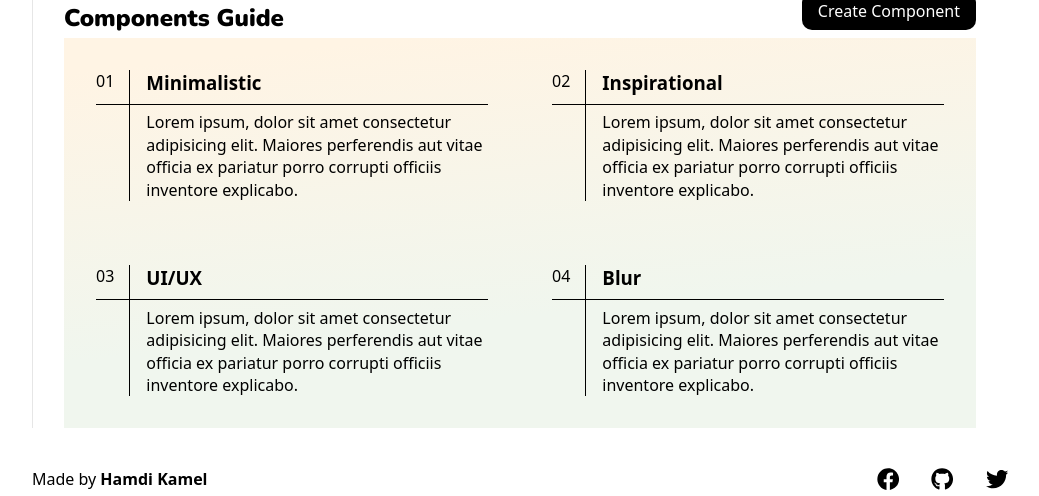
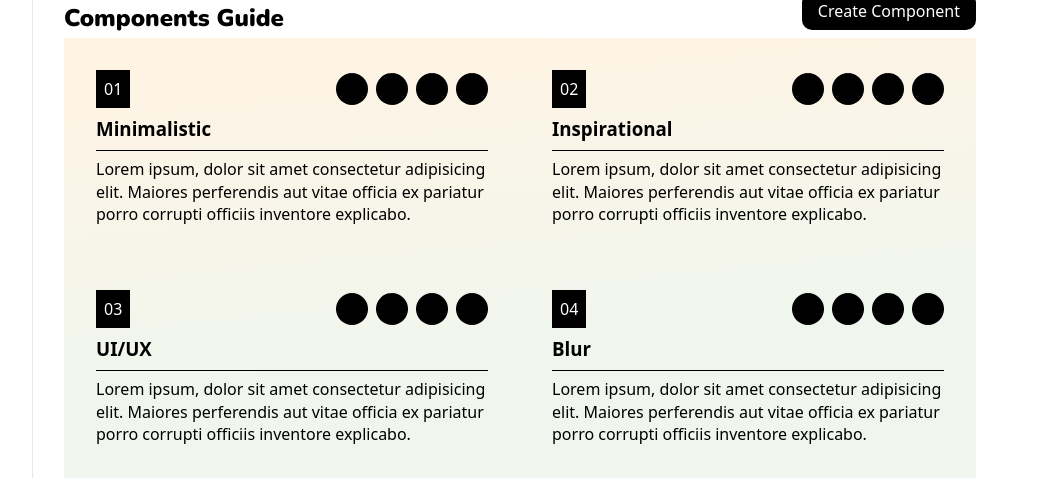
Before and after one commit to hamdi4-beep/design-system, a React (Vite) app: page / in a window 1280 px wide. Shown: the part 1358-1854 px from the top of the page, without its empty margins (120-1159 px from the left). Built offline with nearby package versions, Linux system fonts and the light colour scheme.

Commit message:
updated codebase with more components

```diff
--- a/src/components/ComponentsGuide.tsx
+++ b/src/components/ComponentsGuide.tsx
@@ -5,19 +5,26 @@ const {
     useContext
 } = React
 
-const IndexContext = createContext(0)
+const CounterContext = createContext(0)
 
 const Component: React.FC<{
     title: string
 }> = ({
     title
 }) => {
-    const index = useContext(IndexContext)
+    const index = useContext(CounterContext)
 
     return (
         <div className="component">
             <div className="aside">
                 <span>0{index}</span>
+
+                <div className="icons-list">
+                    <div className="icon"></div>
+                    <div className="icon"></div>
+                    <div className="icon"></div>
+                    <div className="icon"></div>
+                </div>
             </div>
 
             <div className="inner">
@@ -39,9 +46,9 @@ function ComponentsGuide() {
     return (
         <div className="section-guide" id="third">
             {components.map((component, i) => (
-                <IndexContext.Provider value={i + 1} key={i}>
+                <CounterContext.Provider value={i + 1} key={i}>
                     {component}
-                </IndexContext.Provider>
+                </CounterContext.Provider>
             ))}
         </div>
     )
--- a/src/sass/globals/_components.scss
+++ b/src/sass/globals/_components.scss
@@ -1,35 +1,35 @@
 .component {
-    display: flex;
+
+    span {
+        display: inline-block;
+        background-color: black;
+        color: white;
+        padding: .5em;
+    }
 
     h3 {
         padding-bottom: .5em;
-
-        &::after {
-            content: '';
-            display: block;
-            position: absolute;
-            left: 0;
-            width: 100%;
-            height: 1px;
-            margin-top: .5em;
-            background-color: black;
-        }
+        margin-bottom: .5em;
+        border-bottom: 1px solid black;
     }
 
     .aside {
-        position: relative;
-        margin-right: 1em;
-        padding-right: 1em;
+        display: flex;
+        justify-content: space-between;
+        align-items: center;
+        margin-bottom: .5em;
 
-        &::after {
-            content: '';
-            display: block;
-            position: absolute;
-            top: 0;
-            right: 0;
-            width: 1px;
-            height: 100%;
-            background-color: black;
+        .icons-list {
+            display: flex;
+            gap: .5rem;
+
+            .icon {
+                background-color: black;
+                color: white;
+                width: 2rem;
+                height: 2rem;
+                border-radius: 50%;
+            }
         }
     }
 }
```
Also changed, not shown: 1 other file (tests, documents, lock files or other folders).
